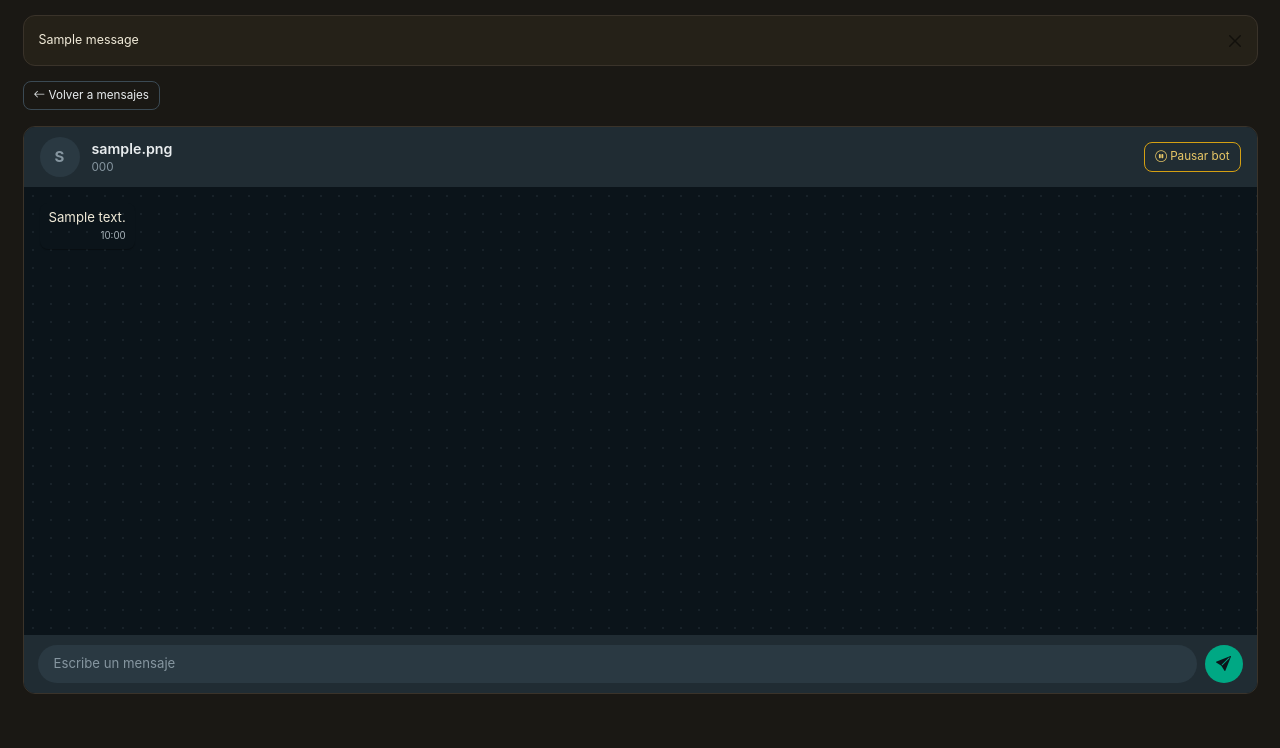
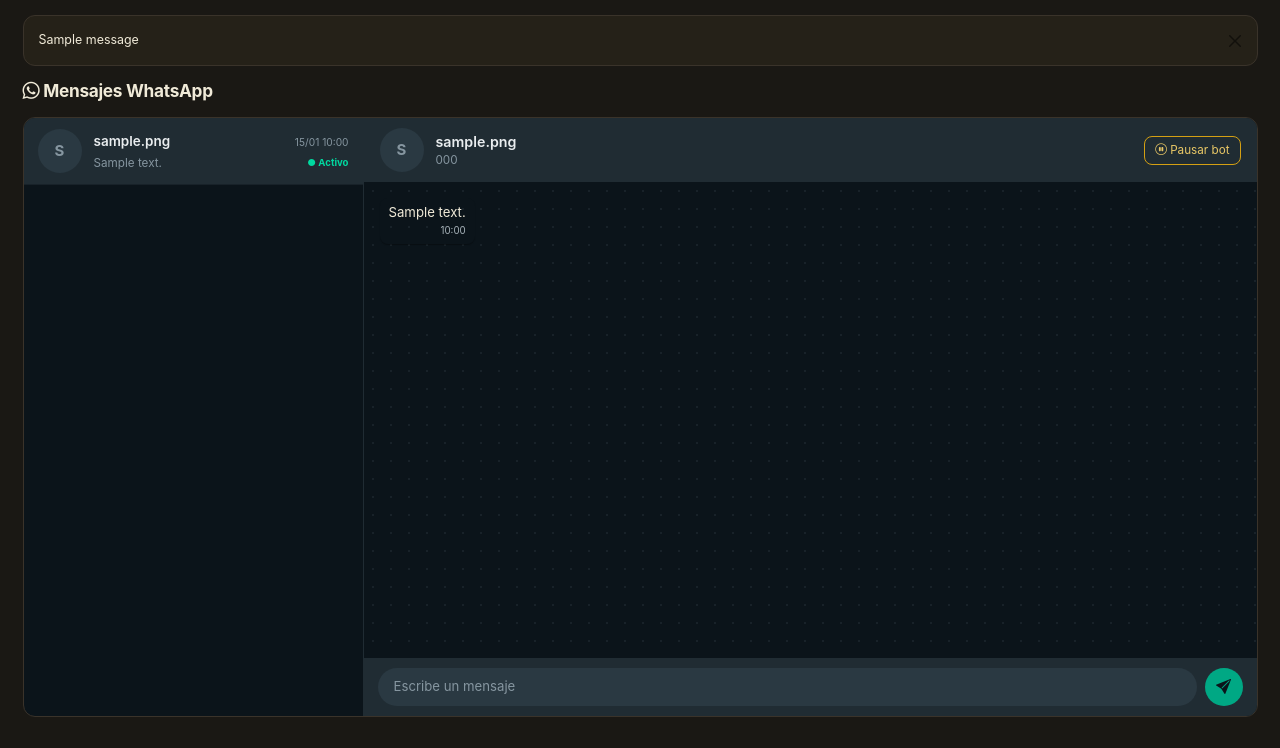
Before and after one commit to elsebastiann/agenda-detalling, a Flask app: page /whatsapp/1 in a window 1280 px wide. Shown: the part 52-800 px from the top of the page. Run offline with Flask 3, Linux system fonts and the light colour scheme; a user stored in the database is signed in; tables that the repository leaves empty hold one stand-in row (values such as "Sample post"); one stand-in notice (Sample message) is shown.

Commit message:
mejor mensajes

```diff
--- a/app.py
+++ b/app.py
@@ -3777,12 +3777,16 @@ def whatsapp_webhook():
 
 
 # ── Panel de mensajes de WhatsApp (bandeja + human takeover) ─────────────────
-@app.route("/whatsapp")
-def whatsapp_inbox():
+def _whatsapp_rows():
     conversations = Conversation.query.all()
     rows = [(c, c.messages[-1] if c.messages else None) for c in conversations]
     rows.sort(key=lambda r: (r[1].created_at if r[1] else r[0].created_at), reverse=True)
-    return render_template("whatsapp_inbox.html", rows=rows)
+    return rows
+
+
+@app.route("/whatsapp")
+def whatsapp_inbox():
+    return render_template("whatsapp.html", rows=_whatsapp_rows(), conversation=None, messages=[])
 
 
 @app.route("/whatsapp/<int:conversation_id>")
@@ -3794,7 +3798,7 @@ def whatsapp_conversation(conversation_id):
         .order_by(Message.created_at)
         .all()
     )
-    return render_template("whatsapp_conversation.html", conversation=conversation, messages=messages)
+    return render_template("whatsapp.html", rows=_whatsapp_rows(), conversation=conversation, messages=messages)
 
 
 @app.route("/whatsapp/<int:conversation_id>/messages.json")
--- a/templates/base.html
+++ b/templates/base.html
@@ -589,6 +589,7 @@
   <hr>
   <div class="bn-group-label">Operaciones</div>
   <a href="{{ url_for('whatsapp_inbox') }}"><i class="bi bi-whatsapp"></i>Mensajes</a>
+  <a href="{{ url_for('expenses_new') }}"><i class="bi bi-cash-stack"></i>Gastos</a>
   <a href="{{ url_for('sales_list') }}"><i class="bi bi-graph-up-arrow"></i>Ingresos</a>
   <a href="{{ url_for('appointments_list') }}"><i class="bi bi-card-list"></i>Citas</a>
   <a href="{{ url_for('parking_list') }}"><i class="bi bi-p-square"></i>Parqueaderos</a>
@@ -638,8 +639,8 @@
   <a class="bn-item bn-primary" href="{{ url_for('new_appointment') }}">
     <i class="bi bi-plus"></i><span>Nueva</span>
   </a>
-  <a class="bn-item" href="{{ url_for('expenses_new') }}">
-    <i class="bi bi-cash-stack"></i><span>Gastos</span>
+  <a class="bn-item" href="{{ url_for('whatsapp_inbox') }}">
+    <i class="bi bi-whatsapp"></i><span>Mensajes</span>
   </a>
   <button class="bn-item" onclick="toggleBnMenu()">
     <i class="bi bi-grid-3x3-gap"></i><span>Más</span>
--- /dev/null
+++ b/templates/whatsapp.html
@@ -0,0 +1,197 @@
+{% extends "base.html" %}
+
+{% block extra_head %}
+<style>
+  .wa-shell { display:flex; border:1px solid var(--border); border-radius:var(--radius); overflow:hidden; margin-top:16px; height:75vh; background:#0b141a; }
+
+  /* ── Sidebar (lista de conversaciones) ── */
+  .wa-sidebar { width:340px; flex-shrink:0; border-right:1px solid #202c33; overflow-y:auto; }
+  .wa-row { display:flex; align-items:center; gap:12px; padding:11px 14px; cursor:pointer; border-bottom:1px solid #182229; text-decoration:none; }
+  .wa-row:hover { background:#182229; }
+  .wa-row.active { background:#202c33; }
+  .wa-avatar { width:44px; height:44px; border-radius:50%; background:#2a3942; display:flex; align-items:center; justify-content:center; font-weight:700; color:#8696a0; flex-shrink:0; }
+  .wa-row-main { flex:1; min-width:0; }
+  .wa-row-top { display:flex; justify-content:space-between; align-items:baseline; gap:8px; }
+  .wa-name { color:#e9edef; font-weight:600; font-size:0.9rem; }
+  .wa-time { color:#8696a0; font-size:0.68rem; flex-shrink:0; }
+  .wa-preview { color:#8696a0; font-size:0.78rem; white-space:nowrap; overflow:hidden; text-overflow:ellipsis; max-width:70%; }
+  .wa-badge-active { color:#00d9a0; font-size:0.64rem; font-weight:700; white-space:nowrap; }
+  .wa-badge-paused { color:#e8c766; font-size:0.64rem; font-weight:700; white-space:nowrap; }
+
+  /* ── Panel principal (conversación activa) ── */
+  .wa-main { flex:1; display:flex; flex-direction:column; min-width:0; }
+  .wa-empty-state { flex:1; display:flex; align-items:center; justify-content:center; color:#54656f; font-size:0.9rem; flex-direction:column; gap:10px; }
+  .wa-header { background:#202c33; padding:10px 16px; display:flex; align-items:center; gap:12px; }
+  .wa-header-name { color:#e9edef; font-weight:600; font-size:0.95rem; margin:0; }
+  .wa-header-phone { color:#8696a0; font-size:0.78rem; margin:0; }
+  .wa-header-actions { margin-left:auto; display:flex; align-items:center; gap:8px; }
+  .wa-btn { background:transparent; border:1px solid #3b4a54; color:#e9edef; font-size:0.78rem; padding:5px 10px; border-radius:8px; cursor:pointer; text-decoration:none; white-space:nowrap; }
+  .wa-btn:hover { background:#2a3942; color:#e9edef; }
+  .wa-btn-warn { border-color:#d4a013; color:#e8c766; }
+  .wa-btn-ok { border-color:#00a884; color:#00d9a0; }
+  .wa-back { display:none; }
+
+  .wa-body { flex:1; background-image:radial-gradient(#182229 1px, transparent 1px); background-size:18px 18px;
+             padding:16px; overflow-y:auto; display:flex; flex-direction:column; gap:4px; }
+  .wa-bubble-row { display:flex; }
+  .wa-bubble-row.in { justify-content:flex-start; }
+  .wa-bubble-row.out { justify-content:flex-end; }
+  .wa-bubble { max-width:72%; padding:6px 9px 7px; border-radius:8px; font-size:0.88rem; line-height:1.35; white-space:pre-wrap; word-wrap:break-word; box-shadow:0 1px 1px rgba(0,0,0,0.3); }
+  .wa-bubble.in { background:#202c33; color:#e9edef; border-top-left-radius:0; }
+  .wa-bubble.out { background:#005c4b; color:#e9edef; border-top-right-radius:0; }
+  .wa-bubble .wa-msg-time { display:block; text-align:right; font-size:0.65rem; color:#a8b3ba; margin-top:2px; }
+
+  .wa-inputbar { background:#202c33; padding:10px 14px; display:flex; gap:8px; align-items:center; }
+  .wa-input { flex:1; background:#2a3942; border:none; border-radius:20px; padding:9px 16px; color:#e9edef; font-size:0.88rem; }
+  .wa-input::placeholder { color:#8696a0; }
+  .wa-send { width:38px; height:38px; border-radius:50%; background:#00a884; border:none; color:#0b141a; display:flex; align-items:center; justify-content:center; flex-shrink:0; }
+  .wa-send:hover { background:#00d9a0; }
+  .wa-paused-banner { background:#3a2f10; color:#e8c766; font-size:0.8rem; padding:8px 16px; }
+
+  /* ── Responsive: en móvil solo un panel a la vez ── */
+  @media (max-width: 860px) {
+    .wa-shell { height:78vh; }
+    .wa-shell.has-active .wa-sidebar { display:none; }
+    .wa-shell:not(.has-active) .wa-main { display:none; }
+    .wa-back { display:inline-block; }
+  }
+</style>
+{% endblock %}
+
+{% block content %}
+<h2><i class="bi bi-whatsapp"></i> Mensajes WhatsApp</h2>
+
+<div class="wa-shell {{ 'has-active' if conversation else '' }}">
+  <div class="wa-sidebar">
+    {% for conv, last_msg in rows %}
+    <a class="wa-row {{ 'active' if conversation and conversation.id == conv.id else '' }}"
+       href="{{ url_for('whatsapp_conversation', conversation_id=conv.id) }}">
+      <div class="wa-avatar">{{ (conv.profile_name or conv.phone)[0]|upper }}</div>
+      <div class="wa-row-main">
+        <div class="wa-row-top">
+          <span class="wa-name">{{ conv.profile_name or conv.phone }}</span>
+          <span class="wa-time">{{ last_msg.created_at.strftime('%d/%m %H:%M') if last_msg else conv.created_at.strftime('%d/%m %H:%M') }}</span>
+        </div>
+        <div class="d-flex justify-content-between align-items-center mt-1">
+          <span class="wa-preview">
+            {% if last_msg %}{% if last_msg.direction == 'out' %}<i class="bi bi-check2-all"></i> {% endif %}{{ last_msg.body }}{% else %}Sin mensajes{% endif %}
+          </span>
+          {% if conv.bot_active %}<span class="wa-badge-active">● Activo</span>{% else %}<span class="wa-badge-paused">⏸ Pausado</span>{% endif %}
+        </div>
+      </div>
+    </a>
+    {% else %}
+    <p class="text-center text-muted py-4 m-0">Todavía no hay conversaciones.</p>
+    {% endfor %}
+  </div>
+
+  <div class="wa-main">
+    {% if conversation %}
+      <div class="wa-header">
+        <a href="{{ url_for('whatsapp_inbox') }}" class="wa-btn wa-back"><i class="bi bi-arrow-left"></i></a>
+        <div class="wa-avatar">{{ (conversation.profile_name or conversation.phone)[0]|upper }}</div>
+        <div>
+          <p class="wa-header-name">{{ conversation.profile_name or conversation.phone }}</p>
+          <p class="wa-header-phone">{{ conversation.phone }}</p>
+        </div>
+        <div class="wa-header-actions">
+          <form method="POST" action="{{ url_for('whatsapp_toggle_bot', conversation_id=conversation.id) }}" class="m-0">
+            {% if conversation.bot_active %}
+              <button type="submit" class="wa-btn wa-btn-warn"><i class="bi bi-pause-circle"></i> Pausar bot</button>
+            {% else %}
+              <button type="submit" class="wa-btn wa-btn-ok"><i class="bi bi-play-circle"></i> Reactivar bot</button>
+            {% endif %}
+          </form>
+        </div>
+      </div>
+
+      <div id="pausedBanner" class="wa-paused-banner" style="{{ '' if not conversation.bot_active else 'display:none;' }}">
+        <i class="bi bi-exclamation-triangle"></i> El bot está pausado — Mariana no va a responder hasta que lo reactives.
+      </div>
+
+      <div class="wa-body" id="waBody">
+        {% for m in messages %}
+          <div class="wa-bubble-row {{ m.direction }}">
+            <div class="wa-bubble {{ m.direction }}">{{ m.body }}<span class="wa-msg-time">{{ m.created_at.strftime('%H:%M') }}</span></div>
+          </div>
+        {% endfor %}
+      </div>
+
+      <form class="wa-inputbar" id="sendForm" method="POST" action="{{ url_for('whatsapp_send_manual', conversation_id=conversation.id) }}">
+        <input type="text" name="body" id="waInput" class="wa-input" placeholder="Escribe un mensaje" required autocomplete="off">
+        <button type="submit" class="wa-send"><i class="bi bi-send-fill"></i></button>
+      </form>
+
+      <script>
+      (function () {
+        const body = document.getElementById('waBody');
+        const pausedBanner = document.getElementById('pausedBanner');
+        const sendForm = document.getElementById('sendForm');
+        const input = document.getElementById('waInput');
+        let lastId = {{ (messages[-1].id if messages else 0) }};
+
+        function scrollToBottom() { body.scrollTop = body.scrollHeight; }
+        scrollToBottom();
+
+        function addBubble(m) {
+          const row = document.createElement('div');
+          row.className = 'wa-bubble-row ' + m.direction;
+          const bubble = document.createElement('div');
+          bubble.className = 'wa-bubble ' + m.direction;
+          bubble.textContent = m.body;
+          const time = document.createElement('span');
+          time.className = 'wa-msg-time';
+          time.textContent = m.time.split(' ').pop();
+          bubble.appendChild(time);
+          row.appendChild(bubble);
+          body.appendChild(row);
+        }
+
+        async function poll() {
+          try {
+            const res = await fetch('{{ url_for("whatsapp_messages_json", conversation_id=conversation.id) }}?since=' + lastId);
+            const data = await res.json();
+            if (data.messages.length) {
+              const wasAtBottom = body.scrollHeight - body.scrollTop - body.clientHeight < 60;
+              data.messages.forEach(m => { addBubble(m); lastId = m.id; });
+              if (wasAtBottom) scrollToBottom();
+            }
+            pausedBanner.style.display = data.bot_active ? 'none' : 'block';
+          } catch (e) { /* red intermitente, se reintenta en el próximo ciclo */ }
+        }
+
+        setInterval(poll, 4000);
+
+        sendForm.addEventListener('submit', async function (e) {
+          e.preventDefault();
+          const text = input.value.trim();
+          if (!text) return;
+          input.value = '';
+          const fd = new FormData();
+          fd.append('body', text);
+          await fetch(sendForm.action, { method: 'POST', body: fd });
+          poll();
+        });
+      })();
+      </script>
+    {% else %}
+      <div class="wa-empty-state">
+        <i class="bi bi-whatsapp" style="font-size:3rem;"></i>
+        <p>Selecciona una conversación para ver los mensajes</p>
+      </div>
+    {% endif %}
+  </div>
+</div>
+
+<script>
+  // Refresca la lista de conversaciones (panel izquierdo) cada 30s sin perder la conversación abierta
+  setInterval(() => {
+    fetch(window.location.href).then(r => r.text()).then(html => {
+      const doc = new DOMParser().parseFromString(html, 'text/html');
+      const newSidebar = doc.querySelector('.wa-sidebar');
+      const curSidebar = document.querySelector('.wa-sidebar');
+      if (newSidebar && curSidebar) curSidebar.innerHTML = newSidebar.innerHTML;
+    }).catch(() => {});
+  }, 30000);
+</script>
+{% endblock %}
--- a/templates/whatsapp_conversation.html
+++ /dev/null
@@ -1,129 +0,0 @@
-{% extends "base.html" %}
-
-{% block extra_head %}
-<style>
-  .wa-wrap { background:#0b141a; border:1px solid var(--border); border-radius:var(--radius); overflow:hidden; margin-top:16px; }
-  .wa-header { background:#202c33; padding:10px 16px; display:flex; align-items:center; gap:12px; }
-  .wa-avatar { width:40px; height:40px; border-radius:50%; background:#2a3942; display:flex; align-items:center; justify-content:center; font-weight:700; color:#8696a0; flex-shrink:0; }
-  .wa-header-name { color:#e9edef; font-weight:600; font-size:0.95rem; margin:0; }
-  .wa-header-phone { color:#8696a0; font-size:0.78rem; margin:0; }
-  .wa-header-actions { margin-left:auto; display:flex; align-items:center; gap:8px; }
-  .wa-btn { background:transparent; border:1px solid #3b4a54; color:#e9edef; font-size:0.78rem; padding:5px 10px; border-radius:8px; cursor:pointer; text-decoration:none; }
-  .wa-btn:hover { background:#2a3942; color:#e9edef; }
-  .wa-btn-warn { border-color:#d4a013; color:#e8c766; }
-  .wa-btn-ok { border-color:#00a884; color:#00d9a0; }
-
-  .wa-body { background-color:#0b141a; background-image:radial-gradient(#182229 1px, transparent 1px); background-size:18px 18px;
-             padding:16px; height:56vh; overflow-y:auto; display:flex; flex-direction:column; gap:4px; }
-  .wa-bubble-row { display:flex; }
-  .wa-bubble-row.in { justify-content:flex-start; }
-  .wa-bubble-row.out { justify-content:flex-end; }
-  .wa-bubble { max-width:72%; padding:6px 9px 7px; border-radius:8px; font-size:0.88rem; line-height:1.35; white-space:pre-wrap; word-wrap:break-word; box-shadow:0 1px 1px rgba(0,0,0,0.3); }
-  .wa-bubble.in { background:#202c33; color:#e9edef; border-top-left-radius:0; }
-  .wa-bubble.out { background:#005c4b; color:#e9edef; border-top-right-radius:0; }
-  .wa-bubble .wa-time { display:block; text-align:right; font-size:0.65rem; color:#a8b3ba; margin-top:2px; }
-
-  .wa-inputbar { background:#202c33; padding:10px 14px; display:flex; gap:8px; align-items:center; }
-  .wa-input { flex:1; background:#2a3942; border:none; border-radius:20px; padding:9px 16px; color:#e9edef; font-size:0.88rem; }
-  .wa-input::placeholder { color:#8696a0; }
-  .wa-send { width:38px; height:38px; border-radius:50%; background:#00a884; border:none; color:#0b141a; display:flex; align-items:center; justify-content:center; flex-shrink:0; }
-  .wa-send:hover { background:#00d9a0; }
-  .wa-paused-banner { background:#3a2f10; color:#e8c766; font-size:0.8rem; padding:8px 16px; }
-</style>
-{% endblock %}
-
-{% block content %}
-<div class="d-flex justify-content-between align-items-center flex-wrap gap-2">
-  <a href="{{ url_for('whatsapp_inbox') }}" class="wa-btn"><i class="bi bi-arrow-left"></i> Volver a mensajes</a>
-</div>
-
-<div class="wa-wrap">
-  <div class="wa-header">
-    <div class="wa-avatar">{{ (conversation.profile_name or conversation.phone)[0]|upper }}</div>
-    <div>
-      <p class="wa-header-name">{{ conversation.profile_name or conversation.phone }}</p>
-      <p class="wa-header-phone">{{ conversation.phone }}</p>
-    </div>
-    <div class="wa-header-actions">
-      <form method="POST" action="{{ url_for('whatsapp_toggle_bot', conversation_id=conversation.id) }}" class="m-0" id="toggleBotForm">
-        {% if conversation.bot_active %}
-          <button type="submit" class="wa-btn wa-btn-warn"><i class="bi bi-pause-circle"></i> Pausar bot</button>
-        {% else %}
-          <button type="submit" class="wa-btn wa-btn-ok"><i class="bi bi-play-circle"></i> Reactivar bot</button>
-        {% endif %}
-      </form>
-    </div>
-  </div>
-
-  <div id="pausedBanner" class="wa-paused-banner" style="{{ '' if not conversation.bot_active else 'display:none;' }}">
-    <i class="bi bi-exclamation-triangle"></i> El bot está pausado — Mariana no va a responder hasta que lo reactives.
-  </div>
-
-  <div class="wa-body" id="waBody">
-    {% for m in messages %}
-      <div class="wa-bubble-row {{ m.direction }}">
-        <div class="wa-bubble {{ m.direction }}">{{ m.body }}<span class="wa-time">{{ m.created_at.strftime('%H:%M') }}</span></div>
-      </div>
-    {% endfor %}
-  </div>
-
-  <form class="wa-inputbar" id="sendForm" method="POST" action="{{ url_for('whatsapp_send_manual', conversation_id=conversation.id) }}">
-    <input type="text" name="body" id="waInput" class="wa-input" placeholder="Escribe un mensaje" required autocomplete="off">
-    <button type="submit" class="wa-send"><i class="bi bi-send-fill"></i></button>
-  </form>
-</div>
-
-<script>
-(function () {
-  const body = document.getElementById('waBody');
-  const pausedBanner = document.getElementById('pausedBanner');
-  const sendForm = document.getElementById('sendForm');
-  const input = document.getElementById('waInput');
-  let lastId = {{ (messages[-1].id if messages else 0) }};
-
-  function scrollToBottom() { body.scrollTop = body.scrollHeight; }
-  scrollToBottom();
-
-  function addBubble(m) {
-    const row = document.createElement('div');
-    row.className = 'wa-bubble-row ' + m.direction;
-    const bubble = document.createElement('div');
-    bubble.className = 'wa-bubble ' + m.direction;
-    bubble.textContent = m.body;
-    const time = document.createElement('span');
-    time.className = 'wa-time';
-    time.textContent = m.time.split(' ').pop();
-    bubble.appendChild(time);
-    row.appendChild(bubble);
-    body.appendChild(row);
-  }
-
-  async function poll() {
-    try {
-      const res = await fetch('{{ url_for("whatsapp_messages_json", conversation_id=conversation.id) }}?since=' + lastId);
-      const data = await res.json();
-      if (data.messages.length) {
-        const wasAtBottom = body.scrollHeight - body.scrollTop - body.clientHeight < 60;
-        data.messages.forEach(m => { addBubble(m); lastId = m.id; });
-        if (wasAtBottom) scrollToBottom();
-      }
-      pausedBanner.style.display = data.bot_active ? 'none' : 'block';
-    } catch (e) { /* red intermitente, se reintenta en el próximo ciclo */ }
-  }
-
-  setInterval(poll, 4000);
-
-  // Envío por AJAX para no recargar toda la página
-  sendForm.addEventListener('submit', async function (e) {
-    e.preventDefault();
-    const text = input.value.trim();
-    if (!text) return;
-    input.value = '';
-    const fd = new FormData();
-    fd.append('body', text);
-    await fetch(sendForm.action, { method: 'POST', body: fd });
-    poll();
-  });
-})();
-</script>
-{% endblock %}
```
Also changed, not shown: templates/whatsapp_inbox.html (deleted, +0 -47 lines).
